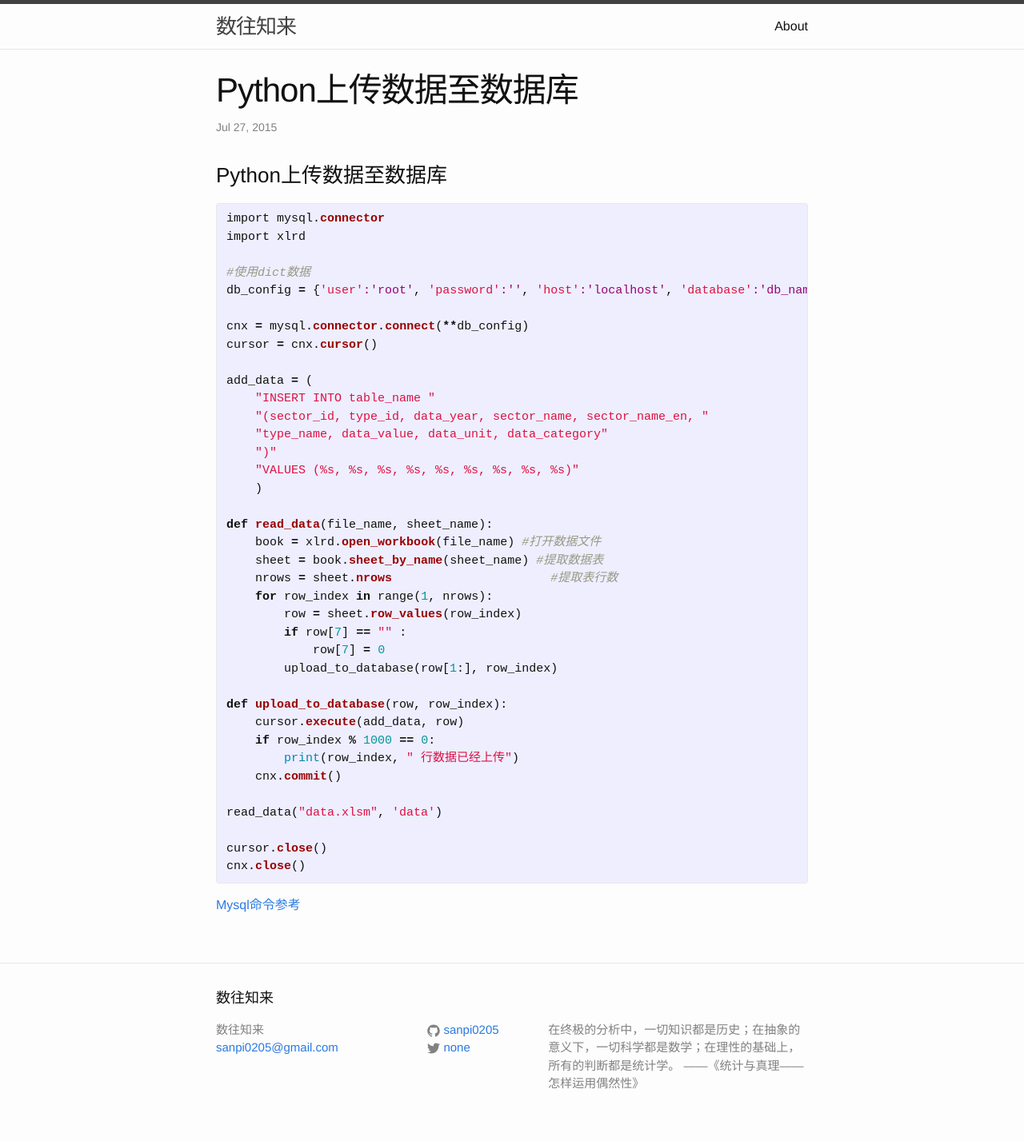
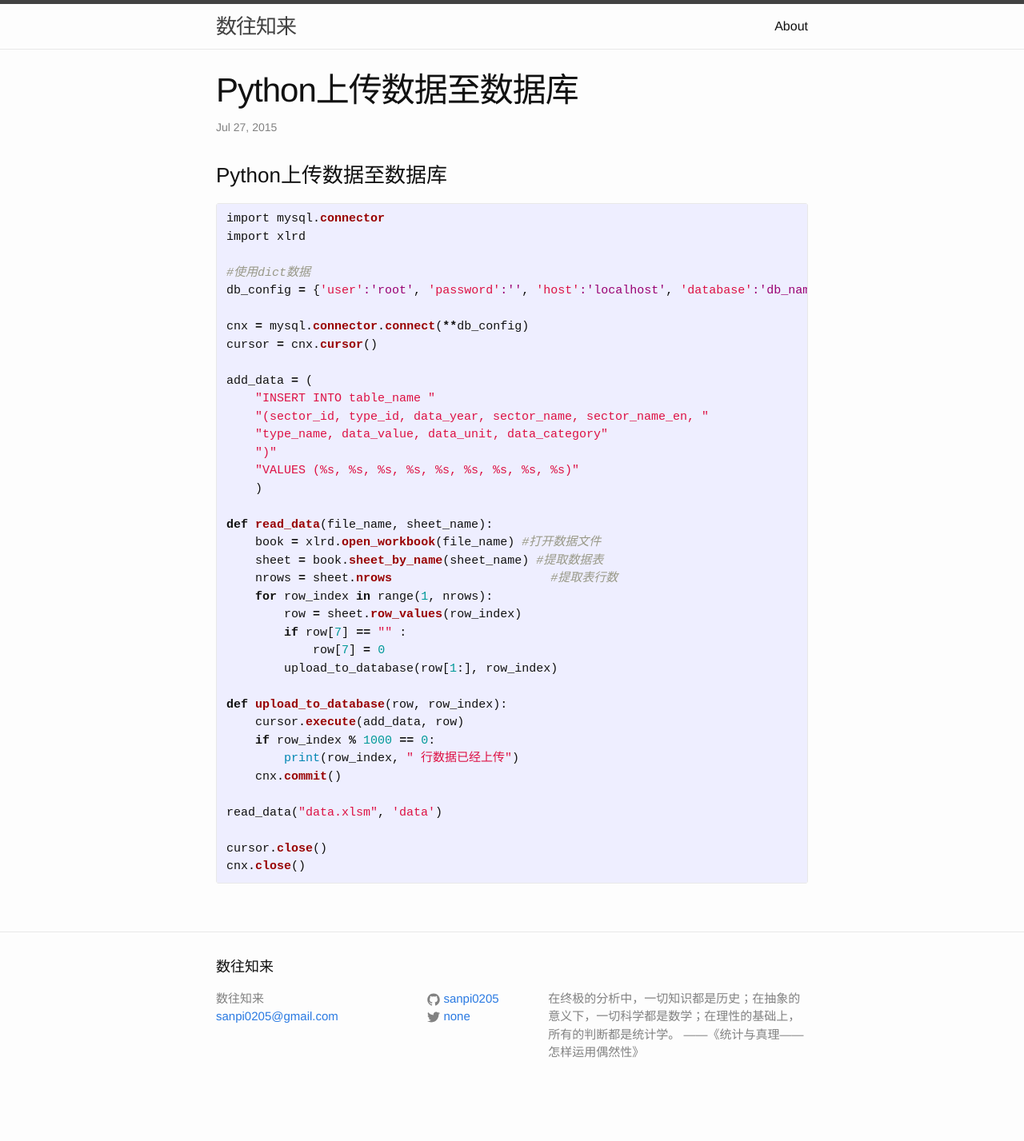
Before and after one commit to sanpi0205/sanpi0205.github.io, a Jekyll site: the page built from _posts/2015-07-27-python-upload_mysql.markdown, in a window 1280 px wide. Shown: the whole page at 80% size. Built offline with Jekyll 4.4.1, drawn with Linux system fonts in a browser that asks for light colours; after the commit the page ends 1388 px from its top, so only the background shows below that.

Commit message:
python upload data

```diff
--- a/_posts/2015-07-27-python-upload_mysql.markdown
+++ b/_posts/2015-07-27-python-upload_mysql.markdown
@@ -49,8 +49,3 @@ cursor.close()
 cnx.close()
 
 {% endhighlight %}
-
-
-[Mysql命令参考][参考文献]
-
-[参考文献]: http://dev.mysql.com/doc/connector-python/en/connector-python-example-ddl.html
```
